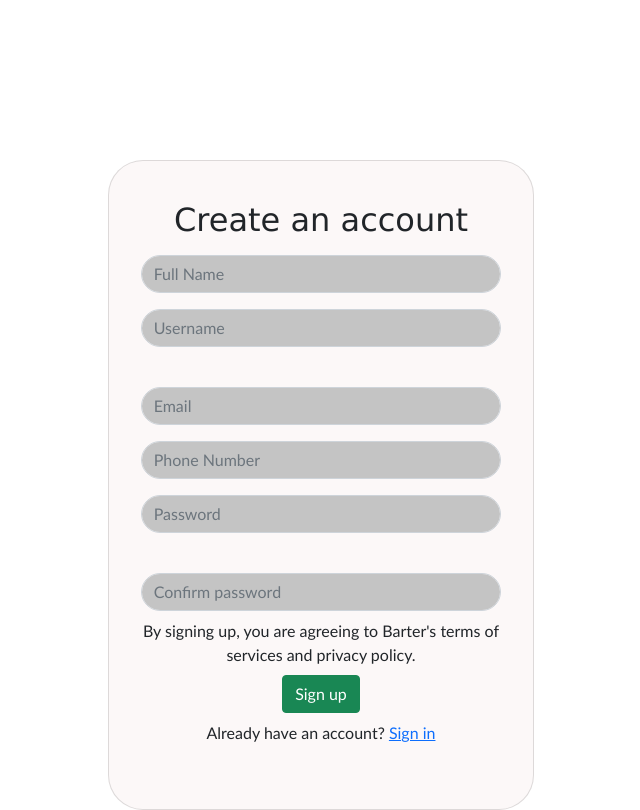
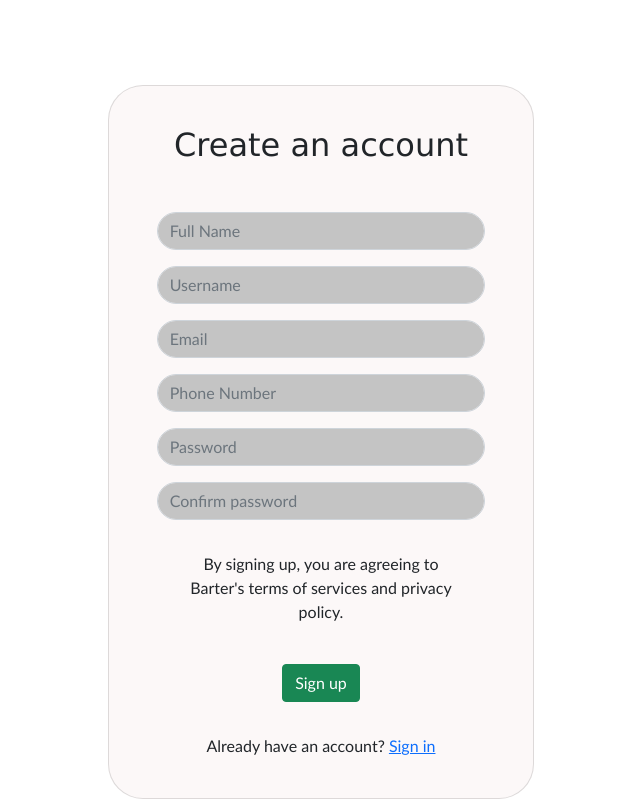
Before and after one commit to dryeab/barter, a Django app: template barter/user/templates/signup.html in a window 1280 px wide. Shown: the part 73-883 px from the top of the page, without its empty margins (319-959 px from the left). Run offline with Django 3.2, Linux system fonts and the light colour scheme; the template is opened without the code that fills it, so the values that code supplies are empty.

Commit message:
signup_page

```diff
--- a/barter/user/templates/signup.html
+++ b/barter/user/templates/signup.html
@@ -23,9 +23,9 @@
 
 
   <div class="row g-0 align-items-center justify-content-center"
-    style=" margin-top: 160px; font-family:'Trebuchet MS', 'Lucida Sans Unicode', 'Lucida Grande', 'Lucida Sans', Arial, sans-serif;">
-    <div class="col-10 col-sm-8 col-md-6 col-lg-5 col-xl-4">
-      <div style="background:#fcf8f8; border-radius: 35px;" class="card  py-3 px-2 ">
+    style=" margin-top: 85px; font-family:'Trebuchet MS', 'Lucida Sans Unicode', 'Lucida Grande', 'Lucida Sans', Arial, sans-serif;">
+    <div class="col-10 col-sm-8 col-md-6 col-lg-5 col-xl-4 col-xxl-3 ">
+      <div style="background:#fcf8f8; border-radius: 35px;" class="card  pt-3 px-4 ">
         <div class="py-4 px-4 card-body text-center ">
 
 
@@ -33,7 +33,7 @@
           <form action="" method="post">
 
             <div id="data">
-              <div class="card-title text-center font-weight-bold mb-2 ">
+              <div class="card-title text-center font-weight-bold mb-5 ">
                 <h2 style="font-family:Verdana, Geneva, Tahoma, sans-serif;">Create an account</h2>
               </div>
               <div class="mt-3">
@@ -45,7 +45,7 @@
               <div class="mt-3">
                 <input style="background-color: #C4C4C4 ;" class="form-control rounded-pill" type="text" name="username"
                   id="username" placeholder="Username" required />
-                <br>
+
                 <div class="help username"></div>
               </div>
 
@@ -63,7 +63,7 @@
               <div class="mt-3">
                 <input style="background-color: #C4C4C4 ;" class="form-control rounded-pill" type="password"
                   name="password" id="password" placeholder="Password" required />
-                <br>
+
 
               </div>
               <div class="mt-3">
@@ -72,14 +72,17 @@
                 <div class="help password"></div>
               </div>
               <div class="d-flex align-items-center justify-content-center mt-2">
+                <p class="p-4">
 
-                By signing up, you are agreeing to Barter's terms of
-                services and privacy policy.
+                  By signing up, you are agreeing to Barter's terms of
+                  services and privacy policy.
+                </p>
+
 
               </div>
 
-              <input class="btn btn-success mt-2" type="submit" value="Sign up" id="submit">
-              <div class="d-flex align-items-center justify-content-center m-2 ">
+              <input class="btn btn-success  mb-4" type="submit" value="Sign up" id="submit">
+              <div class="d-flex align-items-center justify-content-center mt-2">
                 <p>Already have an account? <a href={% url 'login' %}>Sign in</a></p>
 
               </div>
```
Also changed, not shown: barter/db.sqlite3.
